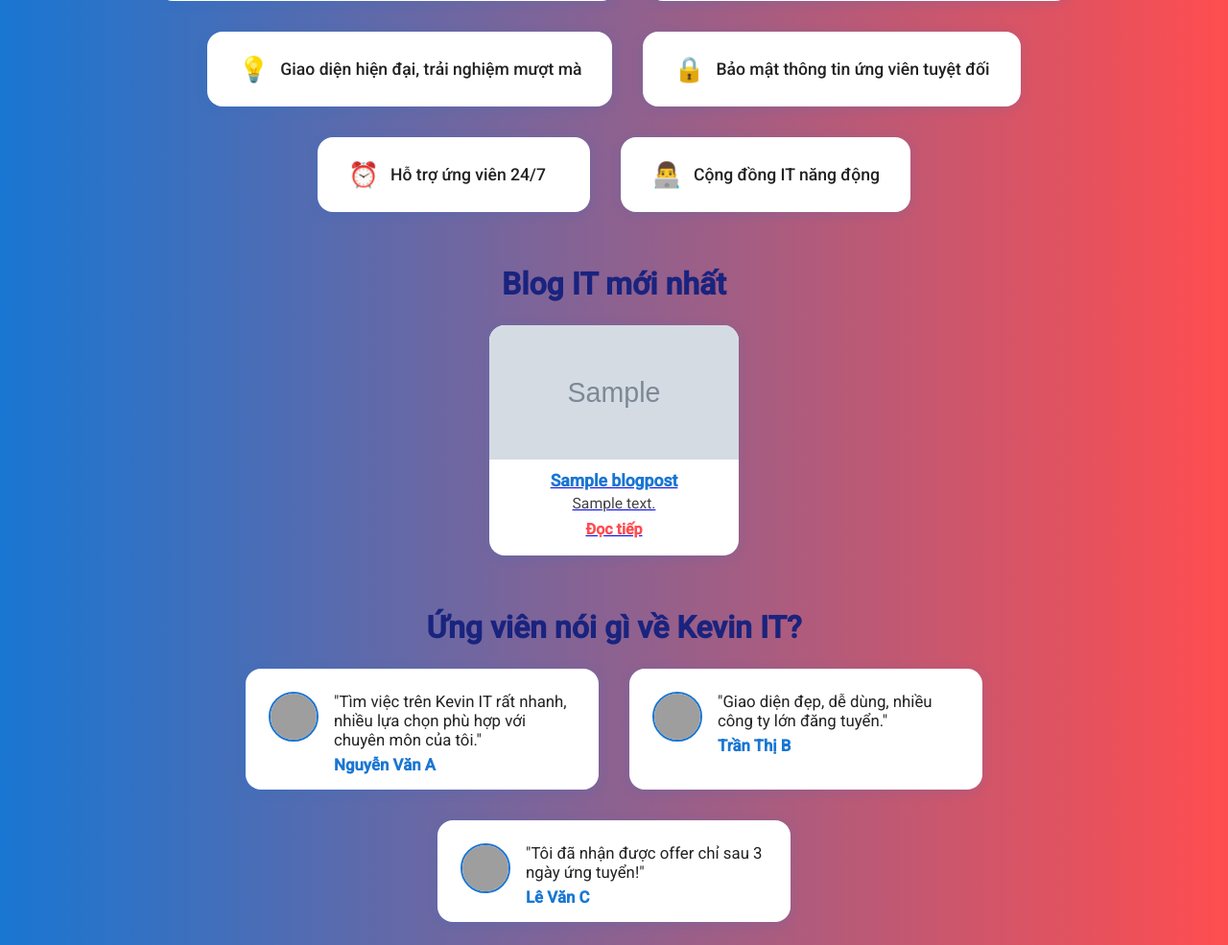
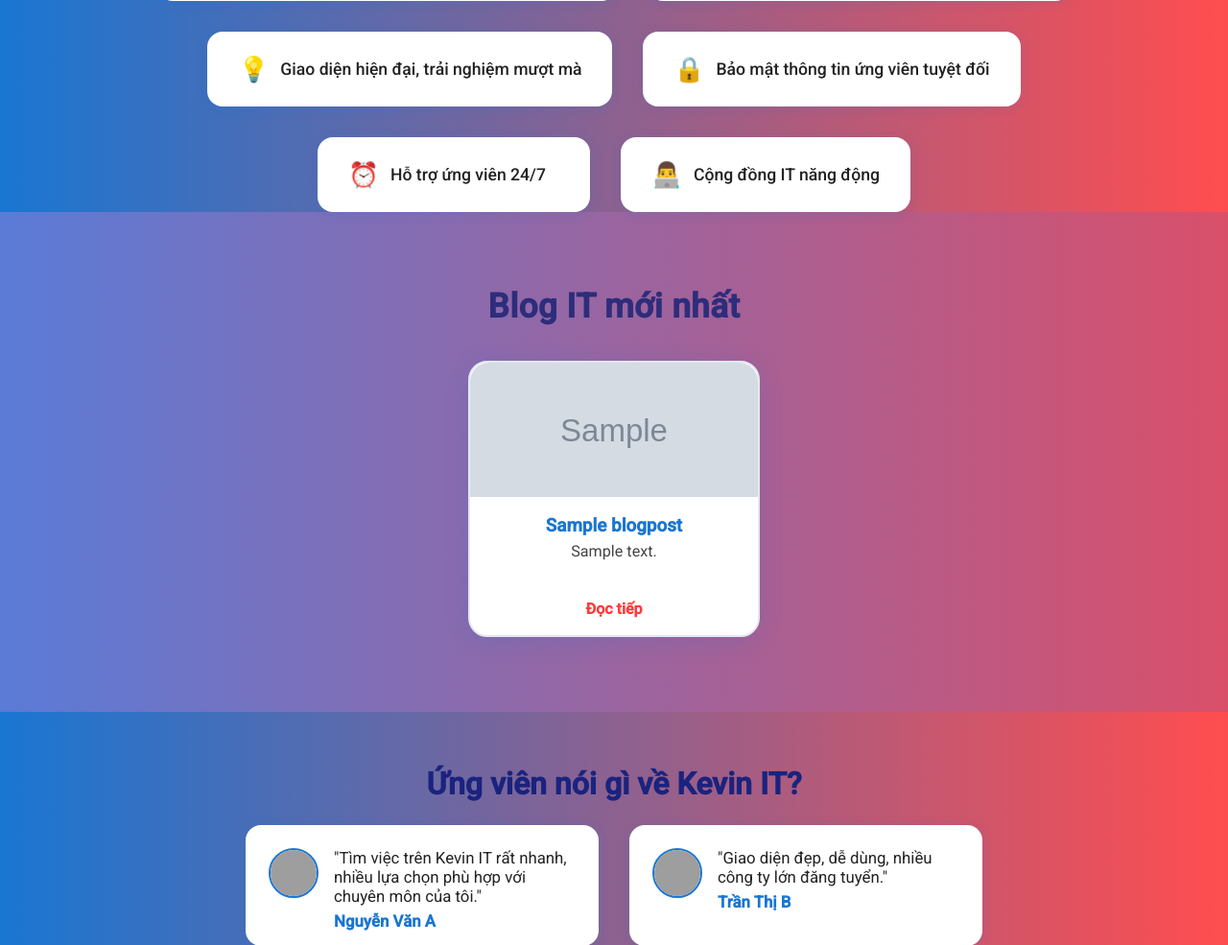
Before and after one commit to giekiwt/KevinITJob, a Django app: page / in a window 1280 px wide. Shown: the part 1187-2172 px from the top of the page at 96% size. Run offline with Django 5.2, Linux system fonts and the light colour scheme; tables that the repository leaves empty hold one stand-in row (values such as "Sample post"); grey boxes marked "Sample" are stand-in pictures; grey boxes are pictures that could not be loaded.

Commit message:
Modify blog posts and the lastest blog in home page

```diff
--- a/backend/it_job_search/templates/home.html
+++ b/backend/it_job_search/templates/home.html
@@ -508,8 +508,16 @@
             .why-kevin-list { flex-direction: column; gap: 16px; align-items: center; }
         }
         .blog-section {
-            margin: 56px 0 0 0;
-            padding: 0 5vw;
+            background: linear-gradient(90deg, #5a7bd7 0%, #d94f6a 100%);
+            padding: 48px 0 60px 0;
+        }
+        .blog-section .section-title {
+            color: #2d2d7b;
+            font-size: 2.2rem;
+            font-weight: 800;
+            text-align: center;
+            margin-bottom: 36px;
+            letter-spacing: 0.01em;
         }
         .blog-list {
             display: flex;
@@ -519,46 +527,61 @@
         }
         .blog-card {
             background: #fff;
-            border-radius: 16px;
-            box-shadow: 0 2px 12px #1976d22a;
+            border-radius: 20px;
+            box-shadow: 0 4px 24px #1976d22a;
+            border: 2px solid #e3e8f0;
+            width: 300px;
             padding: 0 0 18px 0;
-            width: 260px;
+            transition: box-shadow 0.25s, border 0.25s, transform 0.18s;
             display: flex;
             flex-direction: column;
             align-items: center;
-            transition: box-shadow 0.2s, transform 0.2s;
+            margin-bottom: 18px;
+            text-decoration: none !important;
+        }
+        .blog-card:hover {
+            box-shadow: 0 8px 32px #d94f6a33;
+            border: 2.5px solid #d94f6a;
+            transform: translateY(-6px) scale(1.03);
         }
         .blog-card img {
             width: 100%;
             height: 140px;
             object-fit: cover;
-            border-radius: 16px 16px 0 0;
+            border-radius: 20px 20px 0 0;
         }
         .blog-title {
-            font-size: 1.1rem;
+            font-size: 1.18rem;
             font-weight: 700;
-            margin: 12px 0 4px 0;
             color: #1976d2;
+            margin: 18px 0 6px 0;
             text-align: center;
+            text-decoration: none !important;
+            transition: color 0.2s;
+        }
+        .blog-card:hover .blog-title {
+            color: #d94f6a;
         }
         .blog-desc {
             color: #444;
-            font-size: 0.98rem;
-            margin-bottom: 8px;
+            font-size: 1.01rem;
             text-align: center;
+            margin-bottom: 10px;
+            min-height: 48px;
         }
         .blog-link {
-            color: #ff4d4f;
-            text-decoration: none;
-            font-weight: 600;
+            color: #ff3c3c;
+            font-weight: 700;
+            text-align: center;
+            margin-top: 2px;
+            text-decoration: none !important;
+            display: inline-block;
             transition: color 0.2s;
+            cursor: pointer;
         }
-        .blog-link:hover {
+        .blog-card:hover .blog-link {
             color: #1976d2;
-        }
-        .blog-card:hover {
-            box-shadow: 0 6px 24px #1976d24a;
-            transform: translateY(-4px) scale(1.04);
+            text-decoration: underline;
         }
         .feedback-section {
             margin: 56px 0 0 0;
```
Also changed, not shown: backend/media/blog_images/1_HjNJrVy.png (added), backend/media/blog_images/Screenshot_2025-06-27_011727.png (added), backend/media/blog_images/Screenshot_2025-06-27_011929.png (added), backend/media/blog_images/Screenshot_2025-06-27_012046.png (added), backend/media/blog_images/Screenshot_2025-06-27_012506.png (added), backend/media/blog_images/Screenshot_2025-06-27_012622.png (added), backend/media/blog_images/Screenshot_2025-06-27_012622_NB9khnn.png (added), backend/media/blog_images/Screenshot_2025-06-27_013004.png (added), backend/media/blog_images/Screenshot_2025-06-27_013317.png (added), backend/media/blog_images/Screenshot_2025-06-27_013436.png (added), backend/media/blog_images/Screenshot_2025-06-27_013623.png (added).
